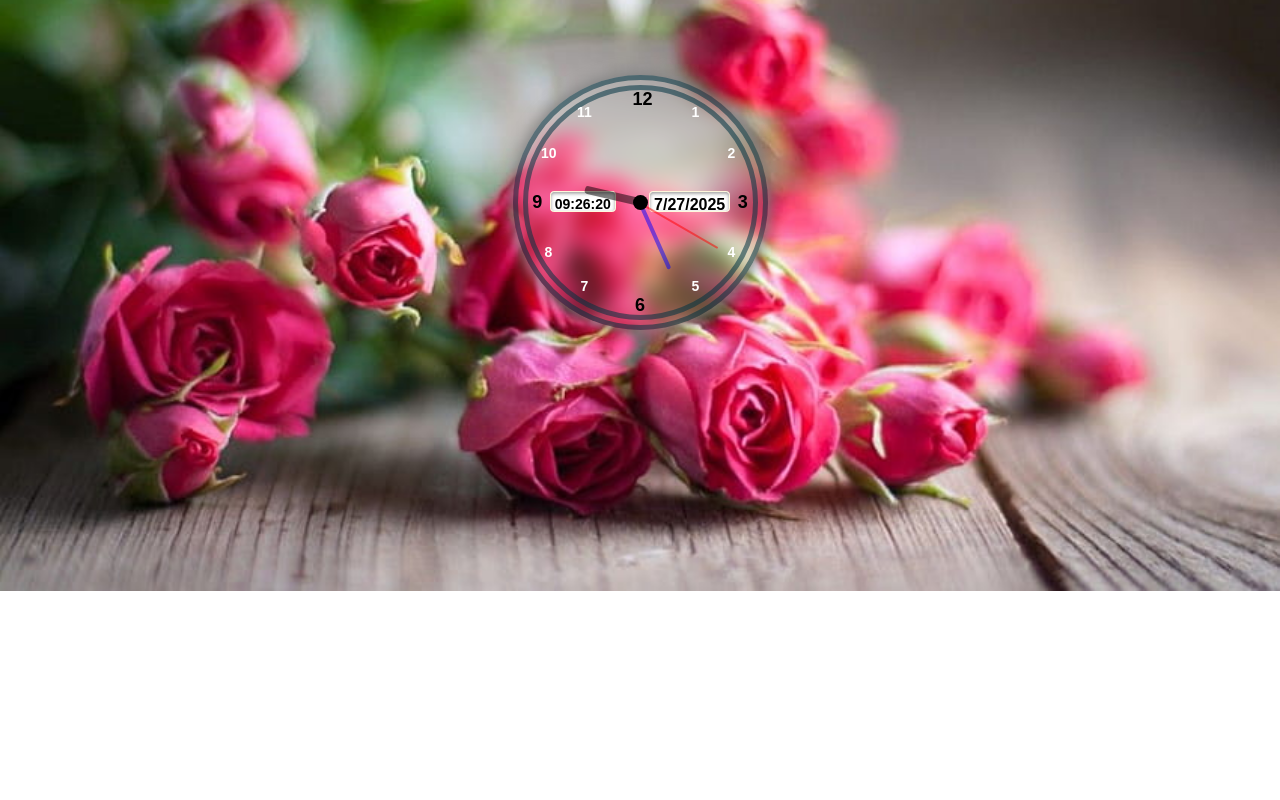
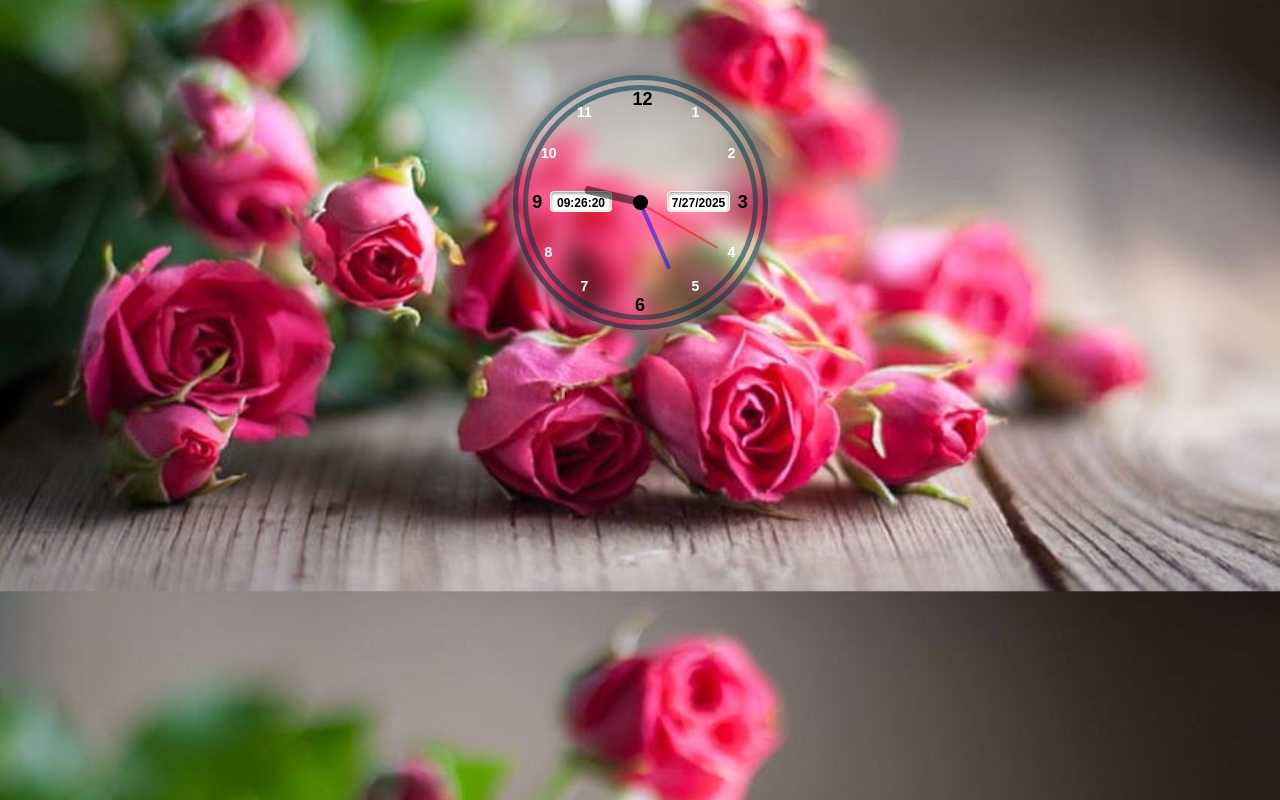
Before and after one commit to DARKBEAST2003/clock, a plain HTML site: page index.html in a window 1280 px wide. Drawn offline with Linux system fonts and the light colour scheme.

Commit message:
Update style.css

```diff
--- a/style.css
+++ b/style.css
@@ -4,7 +4,6 @@ body {
     background: url(img.jpg);
     background-position: center;
     background-size: cover;
-    background-repeat: no-repeat;
 }
 
 .clock {
@@ -76,7 +75,7 @@ body {
 }
 
 .time-display {
-    font-size: 14px;
+    font-size: 12px;
     font-family: sans-serif;
     font-weight: 600;
     text-align: center;
@@ -94,6 +93,7 @@ body {
 }
 
 .date-display {
+    font-size: 12px;
     font-family: sans-serif;
     font-weight: 600;
     text-align: center;
```
